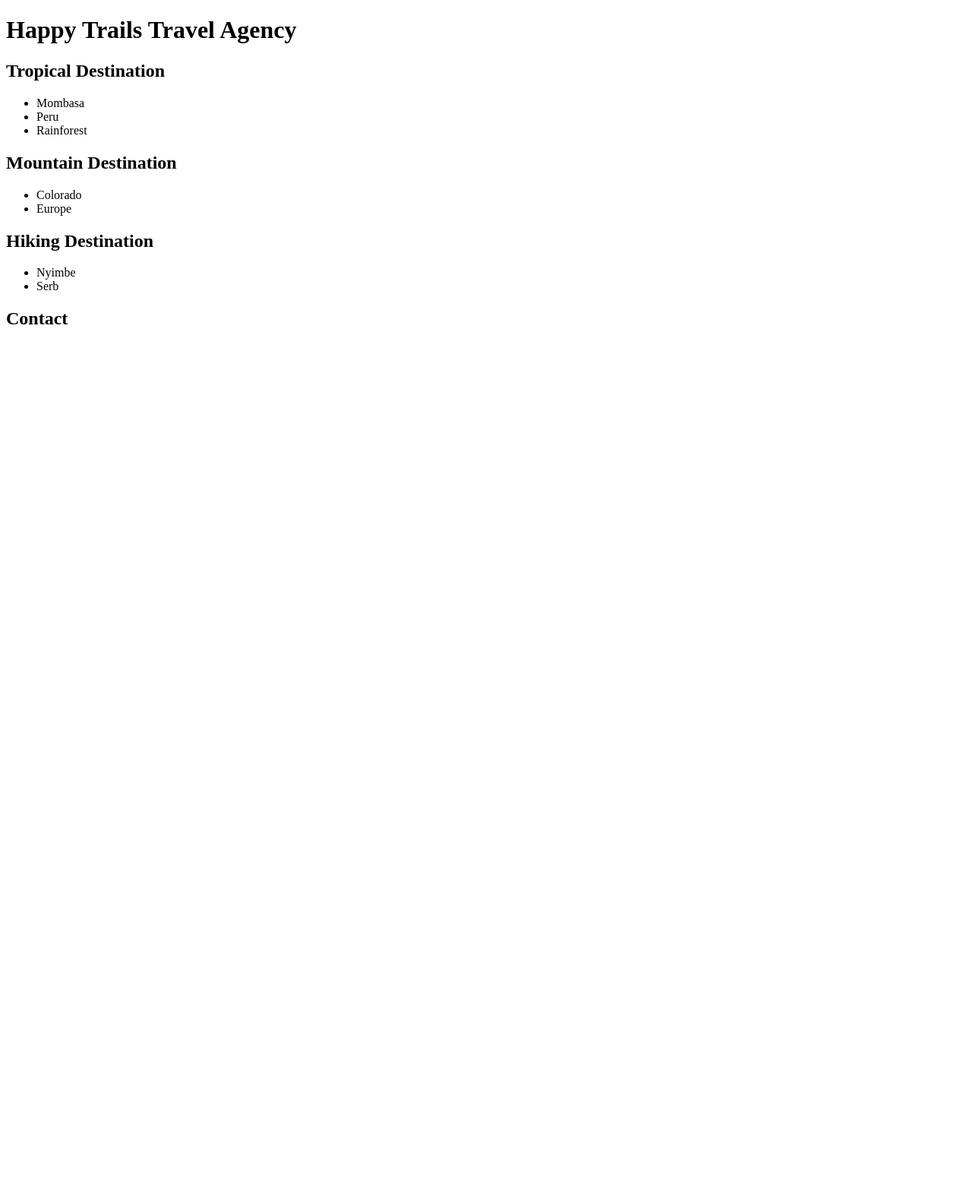
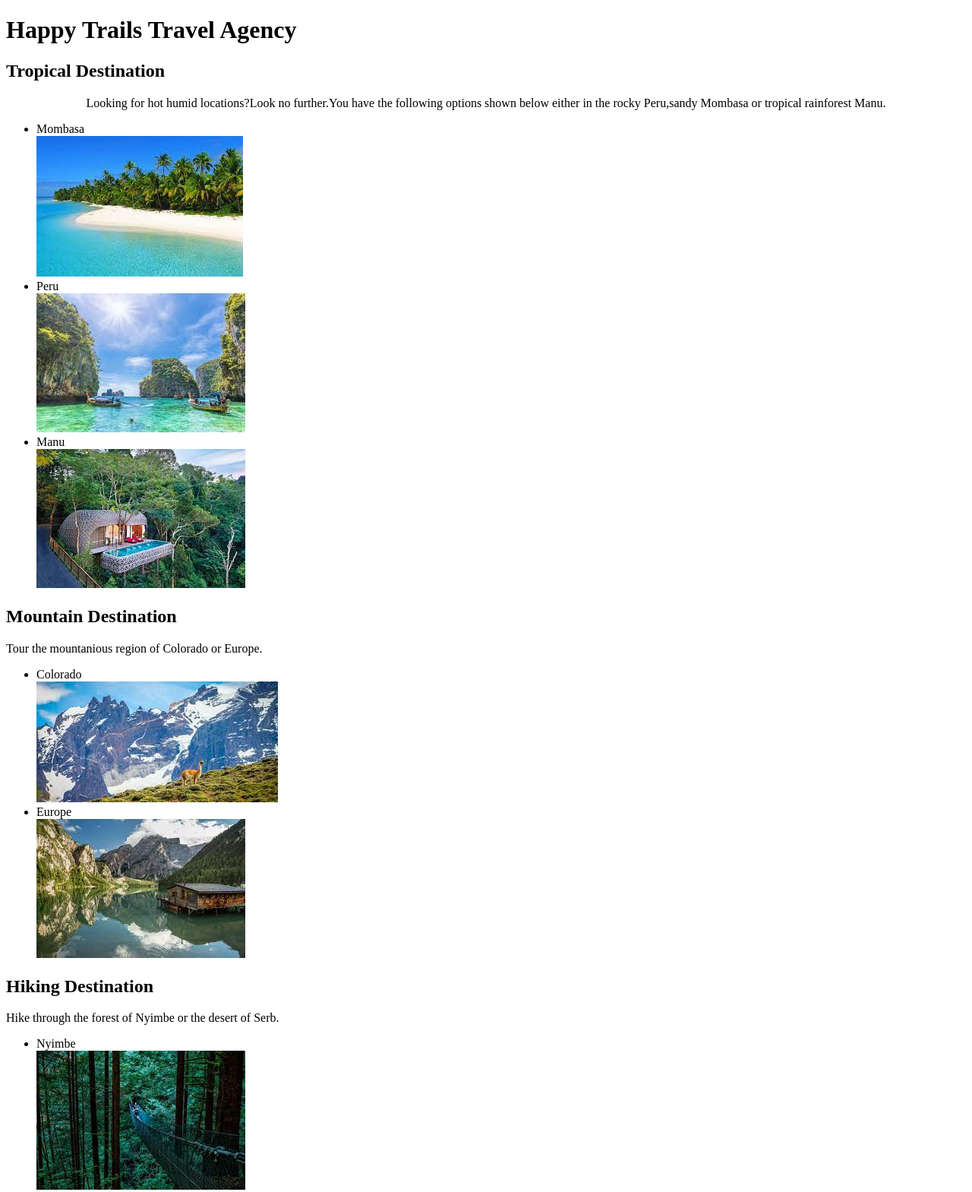
Before and after one commit to lilianwangechi/HappyTrailsTravelAgency-, a plain HTML site: page index.html in a window 1280 px wide. Shown: the top 1569 px of the page at 76% size. Before the commit the page ends 800 px from the top, so only its background shows below. Drawn offline with Linux system fonts and the light colour scheme.

Commit message:
add descriptive  paragraph for each Destination,add images for each destination

```diff
--- a/index.html
+++ b/index.html
@@ -6,22 +6,30 @@
 </head>
 <body>
   <h2>Tropical Destination</h2>
+  <p><center>Looking for hot humid locations?Look no further.You have the following options shown below either in the rocky Peru,sandy Mombasa or tropical rainforest Manu.</center></p>
     <ul>
       <li>Mombasa</li>
+      <img src="images/mombasa.jpg" alt="sandy mombasa">
       <li>Peru</li>
-      <li>Rainforest</li>
+      <img src="images/peru.jpg" alt="rocky peru">
+      <li>Manu</li>
+      <img src="images/rainforest.jpg" alt="rainforest">
     </ul>
   <h2>Mountain Destination</h2>
+  <p>Tour the mountanious region of Colorado or Europe.</center></p>
   <ul>
     <li>Colorado</li>
+    <img src="images/colorado.jpg" alt="colorado">
     <li>Europe</li>
-
+    <img src="images/europe.jpg" alt="europe">
   </ul>
   <h2>Hiking Destination</h2>
+  <p>Hike through the forest of Nyimbe or the desert of Serb.</>
   <ul>
     <li>Nyimbe</li>
+    <img src="images/nyimbe.jpg" alt="nyimbe">
     <li>Serb</li>
-
+    <img src="images/serb.jpg" alt="serb">
   </ul>
   <h2>Contact</h2>
 
```
